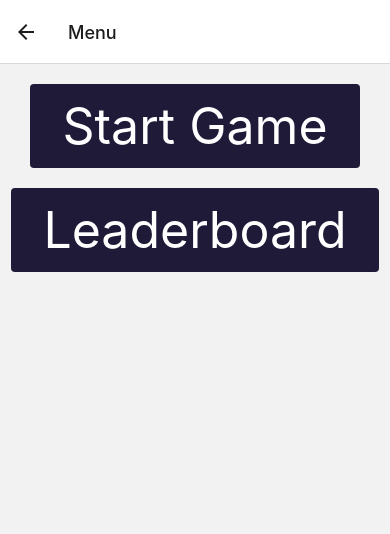
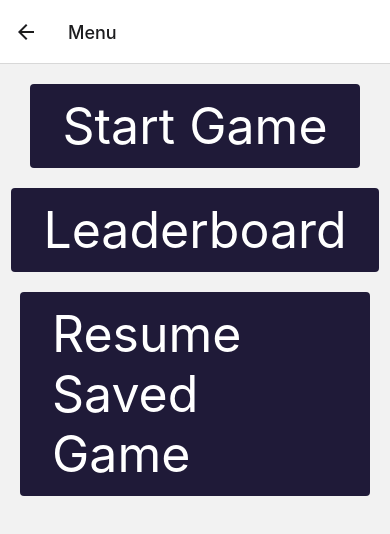
Before and after one commit to SS12-2024/SS12-2024, a React Native app: screen /Menu in a window 390 px wide. Shown: the top 534 px of the page. Built offline with nearby package versions, Linux system fonts and the light colour scheme.

Commit message:
Added MenuScreen

```diff
--- a/screens/MenuScreen.jsx
+++ b/screens/MenuScreen.jsx
@@ -25,6 +25,13 @@ const MenuScreen = ({ navigation }) => {
                 textStyle={{ color: 'white', fontSize: 50 }}
                 accessibilityLabel="View the leaderboard"
             />
+            <CustomButton
+                title="Resume Saved Game"
+                onPress={() => navigation.navigate('Gameplay')}
+                buttonStyle={styles.button}
+                textStyle={{ color: 'white', fontSize: 50 }}
+                accessibilityLabel="Resume saved game"
+            />
             {/* More menu items */}
         </View>
     );
```
